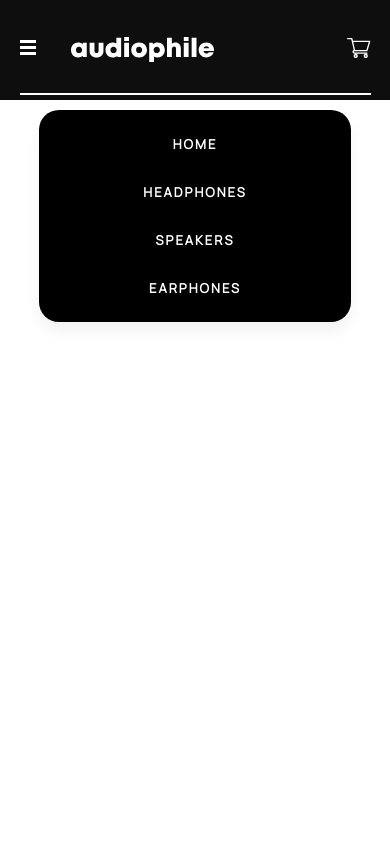
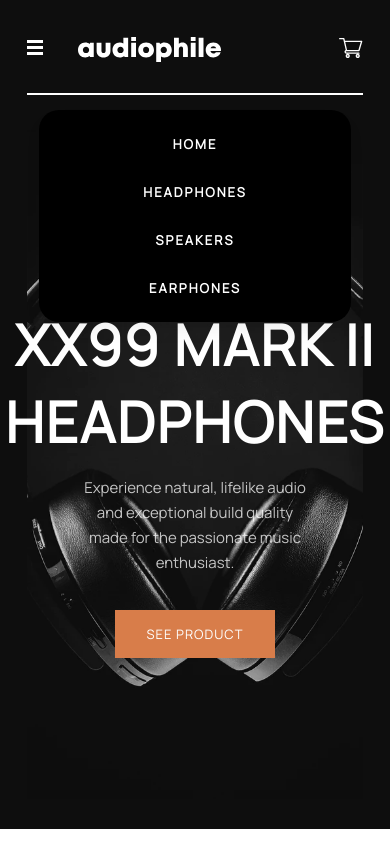
Before and after one commit to Jaycode01/audiophile, a Next.js app: page / in a window 390 px wide. Built offline with nearby package versions, Linux system fonts and the light colour scheme.

Commit message:
milestone two: create navbar +_ hero section [with responsiveness]

```diff
--- a/src/app/globals.css
+++ b/src/app/globals.css
@@ -12,7 +12,7 @@
 
 body {
   font-family: "Manrope", fantasy;
-  /* max-width: 1440px;
-  margin: 0 auto; */
+  max-width: 1440px;
+  margin: 0 auto;
   width: 100%;
 }
--- a/src/app/page.tsx
+++ b/src/app/page.tsx
@@ -1,9 +1,11 @@
+import Hero from "@/components/common/hero";
 import Navbar from "@/components/layout/navbar";
 
 function App() {
   return (
     <>
       <Navbar />
+      <Hero />
     </>
   );
 }
--- a/src/components/common/hero.css
+++ b/src/components/common/hero.css
@@ -0,0 +1,99 @@
+.hero {
+  background-color: #0e0e0e;
+  display: flex;
+  flex-direction: row;
+  align-items: center;
+  height: 729px;
+  justify-content: center;
+  margin: 0 auto;
+  padding: 30px 7%;
+}
+
+.text_content {
+  display: flex;
+  width: fit-content;
+  flex-direction: column;
+  gap: 15px;
+}
+
+.text_content .label {
+  font-size: 14px;
+  font-weight: 400;
+  text-transform: uppercase;
+  letter-spacing: 10px;
+  opacity: 0.49;
+  color: #ffffff;
+}
+
+.text_content .heading {
+  text-transform: uppercase;
+  font-weight: 700;
+  font-size: 56px;
+  letter-spacing: 2px;
+  color: #ffffff;
+}
+
+.text_content .description {
+  font-size: 15px;
+  color: #ffffff;
+  font-weight: 500;
+  line-height: 25px;
+  width: 70%;
+  opacity: 0.75;
+}
+
+.text_content button {
+  background-color: #d87d4a;
+  color: #ffffff;
+  font-size: 13px;
+  margin-top: 20px;
+  letter-spacing: 1px;
+  text-transform: uppercase;
+  cursor: pointer;
+  width: 160px;
+  font-family: inherit;
+  height: 48px;
+  border: none;
+  transition: background-color 0.5s ease;
+}
+
+.text_content button:hover {
+  background-color: #fbaf85;
+}
+
+.image_content {
+  width: fit-content;
+}
+
+.image_content img {
+  height: 729px;
+  width: auto;
+}
+
+@media (max-width: 768px) {
+  .image_content {
+    display: none;
+  }
+
+  .text_content {
+    background: url("/assets/hero_img.png");
+    background-position: center;
+    background-size: cover;
+    height: 100%;
+    width: 100%;
+    justify-content: center;
+    background-repeat: none;
+    align-items: center;
+    text-align: center;
+  }
+}
+
+@media (max-width: 375px) {
+  .text_content .heading {
+    font-size: 40px;
+  }
+
+  .text_content .description {
+    width: 100%;
+  }
+}
--- a/src/components/common/hero.tsx
+++ b/src/components/common/hero.tsx
@@ -1,7 +1,22 @@
 import "./hero.css";
 
 const Hero = () => {
-  return <section>Hero</section>;
+  return (
+    <section className="hero">
+      <div className="text_content">
+        <p className="label">New Product</p>
+        <h1 className="heading">XX99 Mark II HeadphoneS</h1>
+        <p className="description">
+          Experience natural, lifelike audio and exceptional build quality made
+          for the passionate music enthusiast.
+        </p>
+        <button type="button">See Product</button>
+      </div>
+      <div className="image_content">
+        <img src="/assets/hero_img.png" alt="hero image" />
+      </div>
+    </section>
+  );
 };
 
 export default Hero;
--- a/src/components/layout/navbar.css
+++ b/src/components/layout/navbar.css
@@ -1,6 +1,6 @@
 .header_wrapper {
   background-color: #0e0e0e;
-  padding: 5px 5%;
+  padding: 5px 7%;
   height: 100px;
 }
 
```
Also changed, not shown: public/assets/hero_img.png (added).
